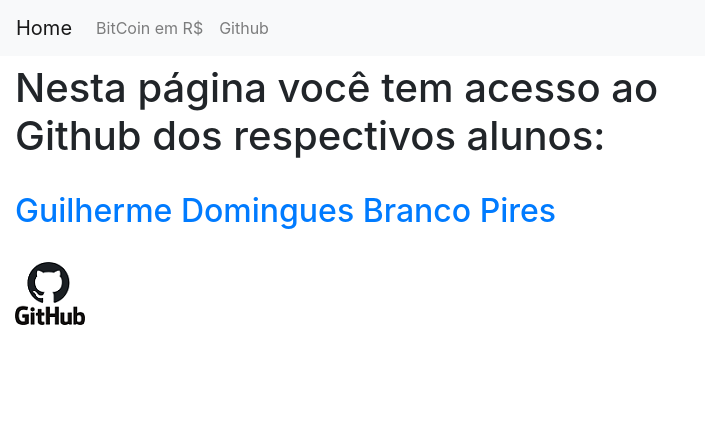
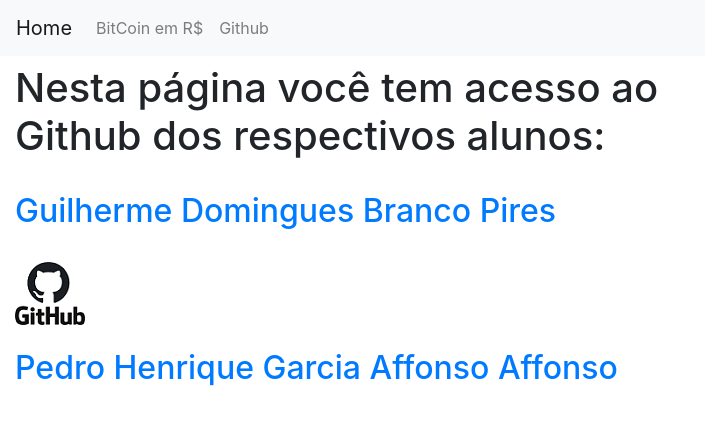
Before and after one commit to pedrohgaffonso/projeto01angular, an Angular app: page /github in a window 1280 px wide. Shown: the top 424 px of the page, without its empty margins (0-705 px from the left). Built offline with nearby package versions, Linux system fonts and the light colour scheme.

Commit message:
github pedrohgaffonso adicionado

```diff
--- a/src/app/github/github.component.html
+++ b/src/app/github/github.component.html
@@ -7,3 +7,7 @@
 <br>
 <img src="../assets/github.png" alt="Logo Github">
 <br>
+<a href="https://github.com/pedrohgaffonso" target="_blank">
+  <br>
+  <h2>Pedro Henrique Garcia Affonso Affonso</h2>
+  </a>
```
